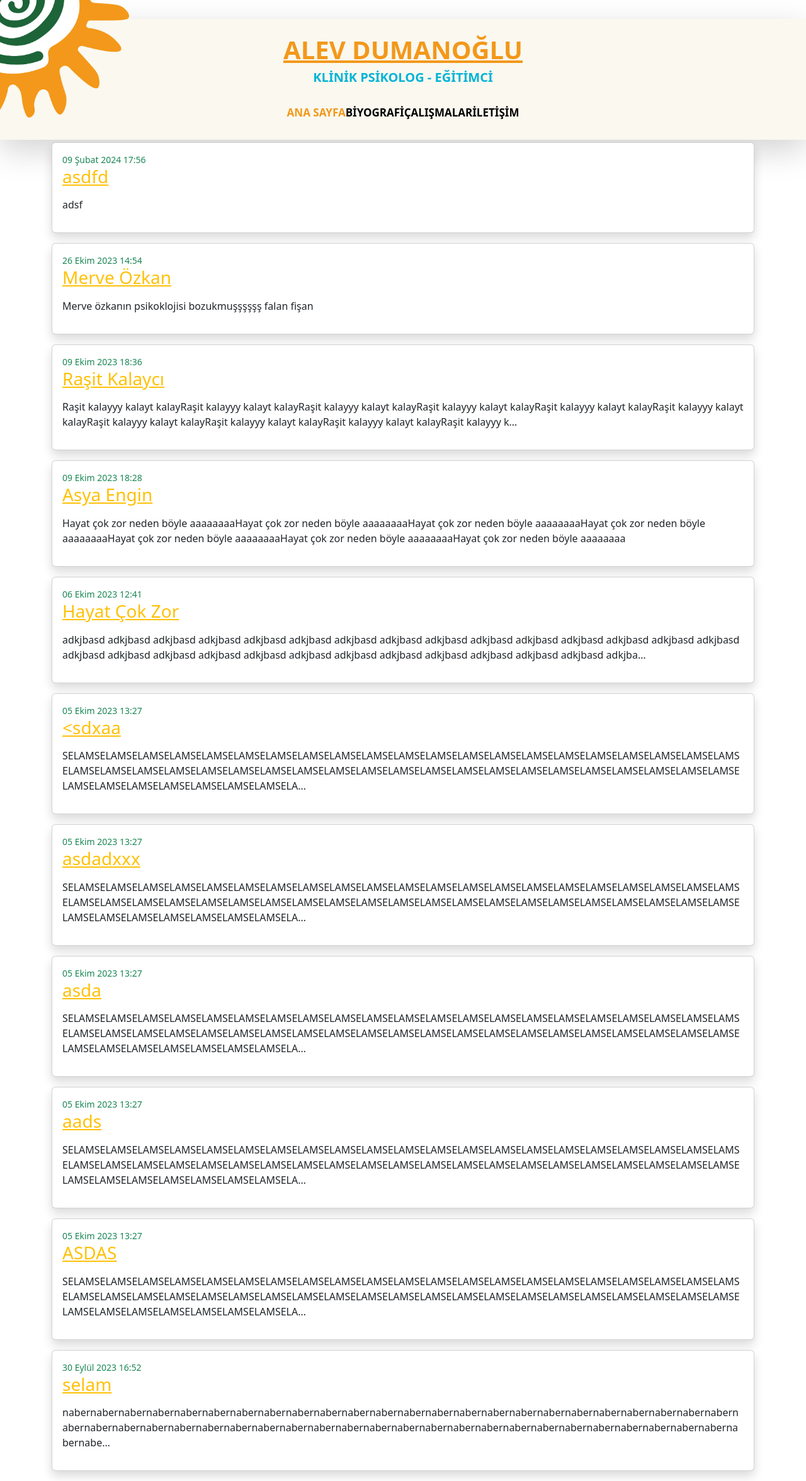
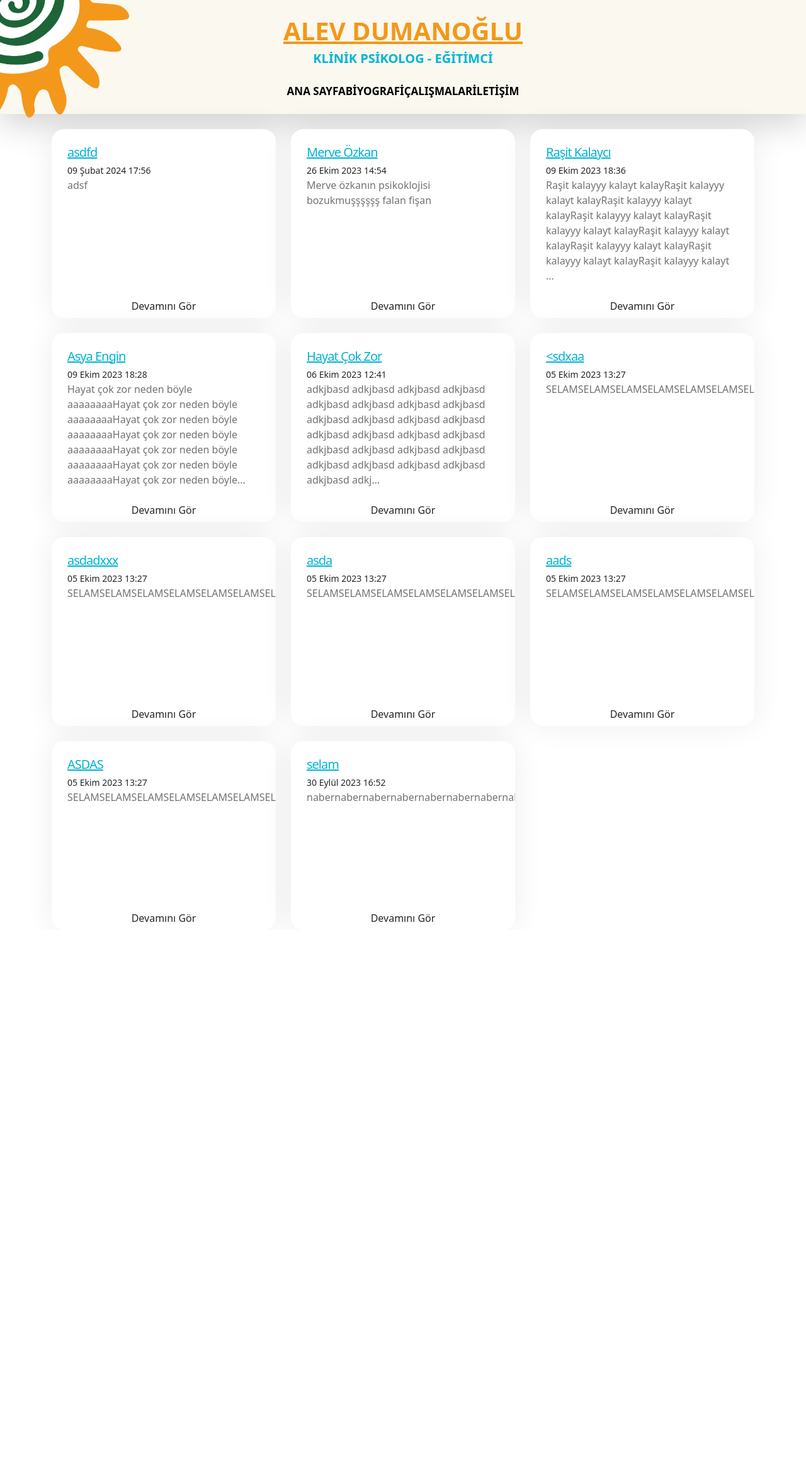
Before and after one commit to erenyurtcu/website-alev, a Django app: page /blog in a window 1280 px wide. Shown: the whole page at 63% size. After the commit the page ends 1464 px from the top, so only its background shows below. Run offline with Django 4.2, Linux system fonts and the light colour scheme; data comes from the database, SQL or seed files in the repository; both versions use the stored data as it was after the commit; some libraries are stand-ins or nearby versions; grey boxes are pictures that could not be loaded.

Commit message:
contact and navbar added
used html css and django forms

```diff
--- a/website/home/models.py
+++ b/website/home/models.py
@@ -1,5 +1,9 @@
 from django.db import models
 from django.contrib.auth.models import User
+from django.utils.safestring import SafeString
+
+
+
 
 # Create your models here.
 
@@ -15,14 +19,23 @@ class PostModel(models.Model):
         return self.title
 
 
+
+
+
 class ContactModel(models.Model):
     name = models.CharField(max_length = 100)
+    subject = models.CharField(max_length = 100)
     email = models.EmailField(max_length = 255)
     content = models.TextField()
     date_mail = models.DateTimeField(auto_now_add = True)
 
+
     class Meta:
         ordering = ('-date_mail',)
 
+    def as_div(self):
+        return SafeString(super().as_div().replace("<div>", "<div class='widget-group'>"))
+
+
     def __str__(self):
         return self.name
--- a/website/home/static/css/templatemo-kind-heart-charity.css
+++ b/website/home/static/css/templatemo-kind-heart-charity.css
@@ -86,10 +86,37 @@ body {
   font-family: var(--body-font-family);
 }
 
+*::-webkit-scrollbar {
+  width: 16px;
+}
+
+*::-webkit-scrollbar-track {
+  border-radius: 8px;
+}
+
+*::-webkit-scrollbar-thumb {
+  height: 80px;
+  border-radius: 8px;
+  border: 4px solid transparent;
+  background-clip: content-box;
+  background-color: #888;
+}
+
+*::-webkit-scrollbar-thumb:hover {
+  background-color: #555;
+}
+
 
 /*---------------------------------------
   TYPOGRAPHY
 -----------------------------------------*/
+.title-post{
+  color: var(--primary-color);
+}
+.title-post:hover{
+  color: var(--secondary-color);
+  transition: ease-in-out 0.25s;
+}
 
 h2,
 h3,
@@ -207,6 +234,9 @@ strong {
   position: relative;
   overflow: hidden;
   transition: all 0.5s;
+  height: 300px;
+  box-shadow: 0 -0.1rem 3rem rgba(0, 0, 0, 0.075);
+  margin-left: 0;
 }
 
 .custom-block-wrap:hover {
@@ -214,19 +244,18 @@ strong {
 }
 
 .custom-block-body {
-  padding: 30px;
-}
-
-.custom-block-image {
-  display: block;
-  width: 100%;
-  height: 100%;
-  object-fit: cover;
+  padding: 25px;
 }
 
 .custom-block .custom-btn {
   border-radius: 0;
   display: block;
+  position: absolute;
+  bottom: 0;
+  margin-left: auto;
+  margin-right: auto;
+  text-align: center;
+  width: 100%;
 }
 
 
@@ -320,29 +349,30 @@ strong {
   font-weight: var(--font-weight-normal);
   line-height: normal;
   padding: 15px 25px;
-}
-
-
-.nav-item{
+  transition: ease-in-out 0.5s;
+}
+
+
+.nav-item {
   font-weight: bold;
   font-size: 14px;
   text-transform: uppercase;
   text-decoration: none;
-  color: var(--secondary-color);
+  color: var(--dark-color);
   display: inline-block;
   position: relative;
 }
 
-.nav-item:hover{
-  color: var(--secondary-color);
+.nav-item:hover {
+  color: var(--dark-color);
   opacity: 1;
 }
 
-.nav-item::before{
+.nav-item::before,
+.nav-item::after {
   list-style: none;
-  left: 0;
   transition: 800ms;
-  height: 3px;
+  height: 2px;
   content: "";
   position: absolute;
   background-color: var(--secondary-color);
@@ -351,12 +381,23 @@ strong {
   text-align: center;
   justify-content: center;
   width: 0%;
-  bottom: 2px;
-}
-
-.nav-item:hover::before{
+}
+
+.nav-item::before {
+  top: 0;
+  right: 0; /* Position from the right for top border */
+}
+
+.nav-item::after {
+  bottom: 0;
+  left: 0; /* Position from the left for bottom border */
+}
+
+.nav-item:hover::before,
+.nav-item:hover::after {
   width: 100%;
 }
+
 
 .navbar-expand-lg{
   background-color: #FAF8EF;
@@ -469,6 +510,33 @@ strong {
   height: auto;
 }
 
+
+.scrollTop{
+  display: block;
+  padding-top: 15px;
+  padding-bottom: 15px;
+  padding-left: 15px;
+  padding-right: 15px;
+  position: fixed;
+  bottom:0px;
+  right: 40px;
+  background: #1b1b1bc6;
+  background-size: 40px;
+  background-position: center;
+  background-repeat: no-repeat;
+  cursor: pointer;
+  z-index: 5;
+  visibility: hidden;
+  opacity: 0;
+  transition: .5s;
+}
+
+.scrollTop.active{
+  bottom: 40px;
+  visibility: visible;
+  opacity: 1;
+}
+
 .navbar-nav{
   list-style: none;
   margin-left: auto;
@@ -484,7 +552,7 @@ strong {
   margin-left: auto;
   margin-right: auto;
   text-align: center;
-  padding: 20px;
+  padding: 10px 20px 13px 20px;
 }
 
 .navbar-nav .nav-link {
--- a/website/home/templates/blog/blog.html
+++ b/website/home/templates/blog/blog.html
@@ -1,8 +1,7 @@
 {% load static %}
-<html>
 {% include 'partials/nav.html' %}
 {% block content %}
-    <div class="container">
+    <!--<div class="container">
         <div class="row">
             <div class= "col-md-12" >
                 {% for post in posts %}
@@ -22,27 +21,34 @@
                 </div>
             </div>
         </div>
+    </div>-->
+
+<section id="section_3">
+    <div class="container">
+        <div class="row">
+            <!--<div class="col-lg-12 col-12 text-center">
+                <h2>Our Causes</h2>
+            </div>-->
+
+            {% for post in posts %}
+            <div class="col-lg-4 col-md-6 col-12 mt-4 mb-lg-0">
+                <div class="custom-block-wrap">
+                    <div class="custom-block">
+                        <div class="custom-block-body">
+                            <h5 class="mb-1"><a href="{% url 'postdetail' post.id %}" class="title-post">{{ post.title }}</a></h5>
+                            <small class="mb-2">{{ post.date_post }}</small>
+                            <p>{{ post.content|truncatechars:230 }}</p>
+                        </div>
+                        <a href="{% url 'postdetail' post.id %}" class="custom-btn btn">Devamını Gör</a>
+                    </div>
+                </div>
+            </div>
+
+            {% endfor %}
+        </div>
     </div>
+</section>
+
+
     {% endblock %}
 </body>
-
-        <style>*::-webkit-scrollbar {
-            width: 16px;
-          }
-
-          *::-webkit-scrollbar-track {
-            border-radius: 8px;
-          }
-
-          *::-webkit-scrollbar-thumb {
-            height: 80px;
-            border-radius: 8px;
-            border: 4px solid transparent;
-            background-clip: content-box;
-            background-color: #888;
-          }
-
-          *::-webkit-scrollbar-thumb:hover {
-            background-color: #555;
-          }</style>
-</html>
--- a/website/home/templates/partials/nav.html
+++ b/website/home/templates/partials/nav.html
@@ -21,9 +21,11 @@
     <img src="{% static 'images/ad-logo.png' %}" alt="">
   </a>
 </div>
-<nav class="navbar-expand-lg shadow-lg">
+
+
+<nav class="navbar-expand-lg shadow-lg" style="z-index: 10;">
           <span  class="navbar-brand">
-              <a href="index.html">ALEV DUMANOĞLU</a>
+              <a href="{% url 'home' %}">ALEV DUMANOĞLU</a>
               <br>
               <small>Klİnİk Psİkolog - Eğİtİmcİ</small>
           </span>
@@ -35,17 +37,17 @@
 
 
       <div class="collapse navbar-collapse" id="navbarNav">
-          <ul class="navbar-nav ms-auto">
-            <li class="nav-item {% if navbar == 'home' %} active {% endif %}">
-              <a class="nav-link click-scroll" href="{% url 'home' %}">ana sayfa</a>
+          <ul class="navbar-nav">
+            <li class="nav-item">
+              <a class="nav-link {% if navbar == 'home' %} active {% endif %}" href="{% url 'home' %}">ana sayfa</a>
             </li>
 
-              <li class="nav-item {% if navbar == 'home' %} active {% endif %}">
-                      <a class="nav-link click-scroll" href="{% url 'about' %}">BİYOGRAFİ</a>
+            <li class="nav-item ">
+                    <a class="nav-link {% if navbar == 'about' %} active {% endif %}" href="{% url 'about' %}">BİYOGRAFİ</a>
             </li>
 
             <li class="nav-item">
-                      <a class="nav-link click-scroll" href="{% url 'blog' %}">Çalışmalar</a>
+                    <a class="nav-link {% if navbar == 'blog' %} active {% endif %}" href="{% url 'blog' %}">Çalışmalar</a>
             </li>
 
             <!--<li class="nav-item">
@@ -63,7 +65,7 @@
             </li>-->
 
             <li class="nav-item">
-                      <a class="nav-link click-scroll" href="{% url 'contact' %}">İLETİŞİM</a>
+                    <a class="nav-link {% if navbar == 'contact' %} active {% endif %}" href="{% url 'contact' %}">İLETİŞİM</a>
             </li>
 
             <!--<li class="nav-item ms-3">
--- a/website/home/views.py
+++ b/website/home/views.py
@@ -32,5 +32,6 @@ def post_detail(request,pk):
     post = PostModel.objects.get(id=pk)
     context = {
         'post': post,
+        'navbar': 'blog',
     }
     return render(request, "blog/post-detail.html", context)
--- a/website/website/settings.py
+++ b/website/website/settings.py
@@ -25,7 +25,9 @@ SECRET_KEY = 'django-insecure-w6l0ijye$#$wubs^t29y%1k8euk9(#7#7uc^p488le64rms2v=
 # SECURITY WARNING: don't run with debug turned on in production!
 DEBUG = True
 
-ALLOWED_HOSTS = []
+ALLOWED_HOSTS = ['192.168.1.10',
+                 '127.0.0.1',
+                    ]
 
 
 # Application definition
```
Also changed, not shown: other parts of website/home/static/css/templatemo-kind-heart-charity.css (+70 -16 lines), website/home/forms.py (+7 -1 lines), website/home/static/js/click-scroll.js (deleted, +0 -37 lines), website/home/templates/about.html (+66 -100 lines), website/home/templates/blog/post-detail.html (+1 -52 lines), website/home/templates/contact.html (+34 -29 lines), website/db.sqlite3, website/home/migrations/0002_contactmodel_subject.py (added), website/home/static/js/bootstrap.min.js, website/home/templates/partials/base.html (line endings or trailing spaces). Lines whose indentation alone changed are shown as unchanged.
